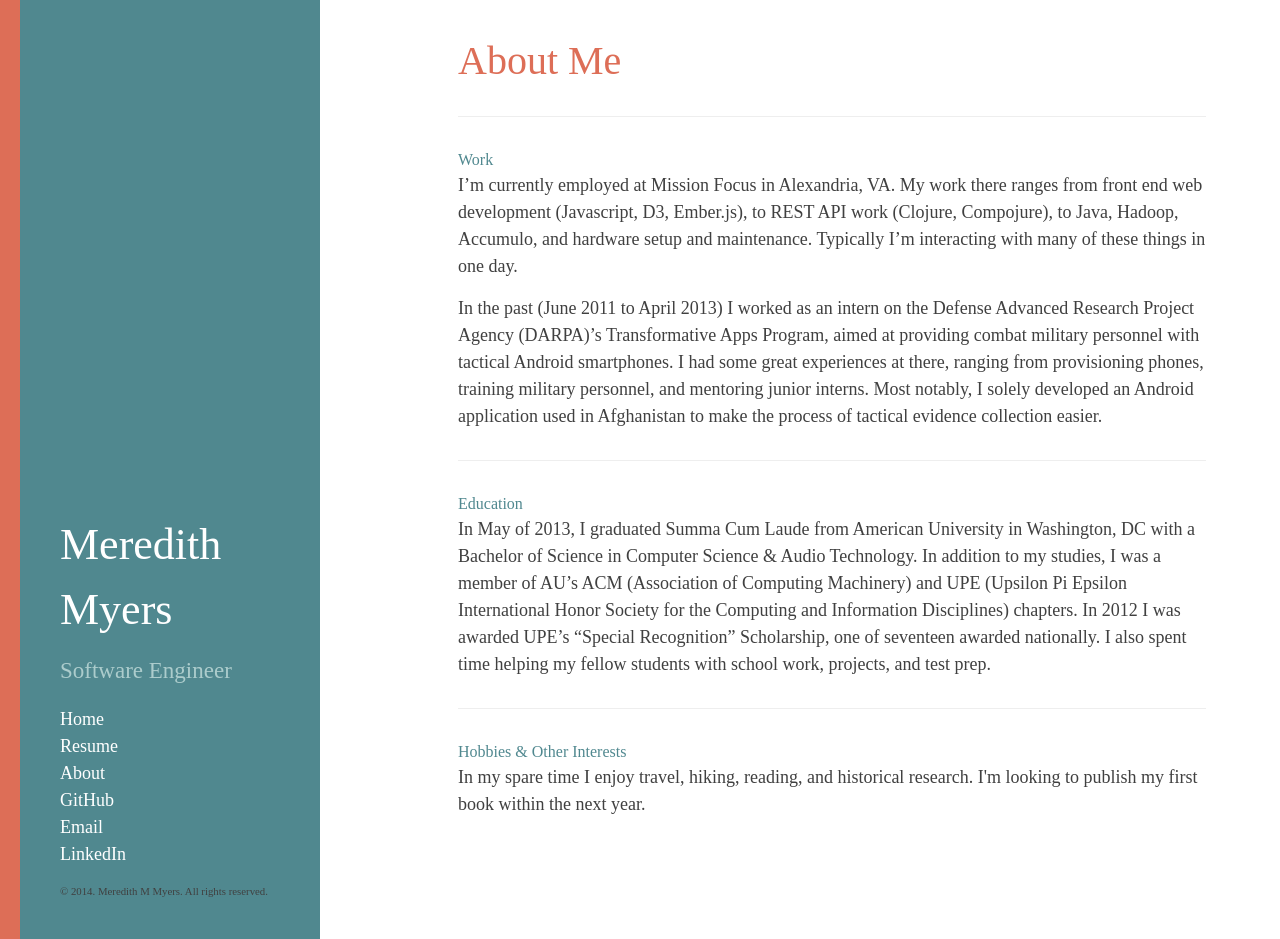
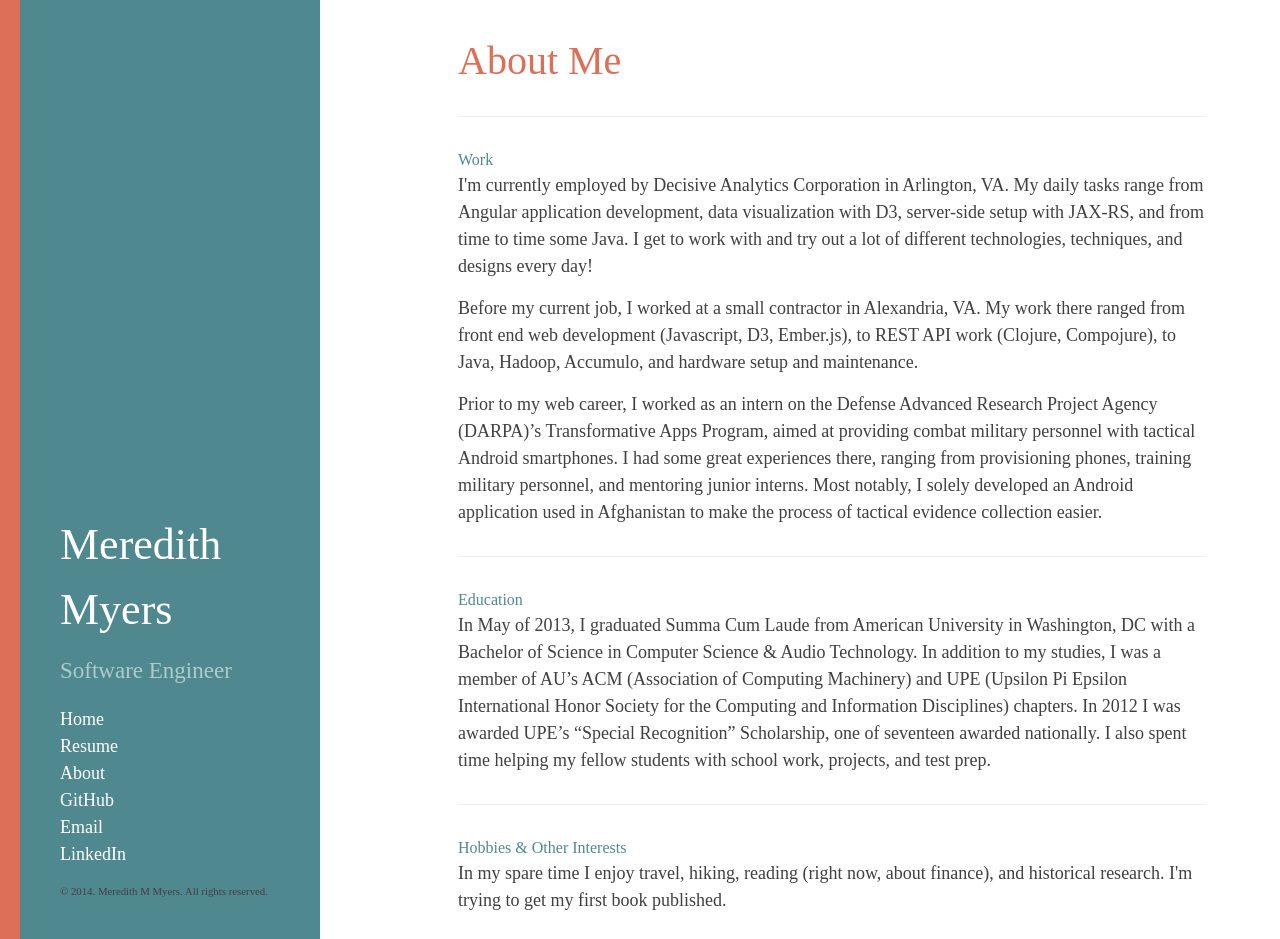
Before and after one commit to benjmyers/benjmyers.github.io, a Jekyll site: the page built from about/index.html, in a window 1280 px wide and 939 px high. Built offline with Jekyll 4.4.1, drawn with Linux system fonts in a browser that asks for light colours; some web fonts are replaced; Markdown is read by kramdown in place of the engine named in the settings.

Commit message:
Add project

```diff
--- a/about/index.html
+++ b/about/index.html
@@ -9,9 +9,11 @@ layout: default
     <div class="post-header">
         Work
     </div>
-    <p>I’m currently employed at Mission Focus in Alexandria, VA. My work there ranges from front end web development (Javascript, D3, Ember.js), to REST API work (Clojure, Compojure), to Java, Hadoop, Accumulo, and hardware setup and maintenance. Typically I’m interacting with many of these things in one day.</p>
+    <p>I'm currently employed by Decisive Analytics Corporation in Arlington, VA. My daily tasks range from Angular application development, data visualization with D3, server-side setup with JAX-RS, and from time to time some Java. I get to work with and try out a lot of different technologies, techniques, and designs every day!</p>
 
-    <p>In the past (June 2011 to April 2013) I worked as an intern on the Defense Advanced Research Project Agency (DARPA)’s Transformative Apps Program, aimed at providing combat military personnel with tactical Android smartphones. I had some great experiences at there, ranging from provisioning phones, training military personnel, and mentoring junior interns. Most notably, I solely developed an Android application used in Afghanistan to make the process of tactical evidence collection easier.</p>
+    <p>Before my current job, I worked at a small contractor in Alexandria, VA. My work there ranged from front end web development (Javascript, D3, Ember.js), to REST API work (Clojure, Compojure), to Java, Hadoop, Accumulo, and hardware setup and maintenance.</p>
+
+    <p>Prior to my web career, I worked as an intern on the Defense Advanced Research Project Agency (DARPA)’s Transformative Apps Program, aimed at providing combat military personnel with tactical Android smartphones. I had some great experiences there, ranging from provisioning phones, training military personnel, and mentoring junior interns. Most notably, I solely developed an Android application used in Afghanistan to make the process of tactical evidence collection easier.</p>
 
     <hr>
     <div class="post-header">
@@ -23,5 +25,5 @@ layout: default
     <div class="post-header">
         Hobbies & Other Interests
     </div>
-    <p>In my spare time I enjoy travel, hiking, reading, and historical research. I'm looking to publish my first book within the next year.</p>
+    <p>In my spare time I enjoy travel, hiking, reading (right now, about finance), and historical research. I'm trying to get my first book published.</p>
 </div>
```
Also changed, not shown: _posts/2014-08-21-hierarchie.md (added, +24 -0 lines), images/hierarchie/fullscreen.png (added).
